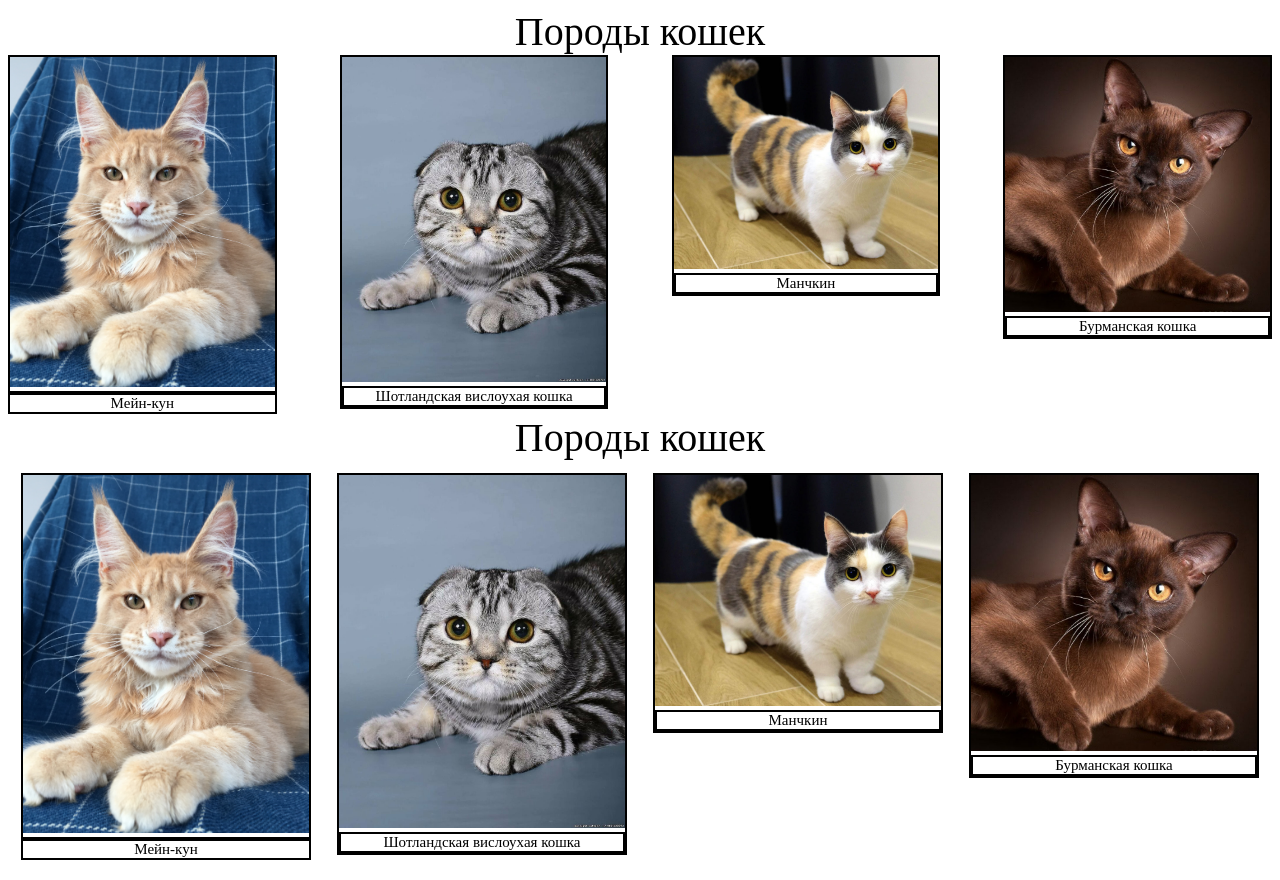
After one commit to dashablokhina/hw, a PHP site: page /index3.html in a window 1280 px wide. The commit adds this page. Run offline with PHP 8.4, Linux system fonts and the light colour scheme.

Commit message:
01.10.21

```diff
--- /dev/null
+++ b/css3.css
@@ -0,0 +1,39 @@
+.grid{
+    height: 100%;
+    width: 100%;
+    border: 1px black;
+}
+.oip{
+    display: grid;
+    grid-template-columns: 1fr 1fr 1fr 1fr ;
+    grid-template-rows: 150px 150px 150px 150px ;
+    grid-column-gap: 5%;
+    grid-template-rows: 5%;
+}
+.one{
+    border: 2px solid black;
+    text-align: center;
+    font: 15px "Times New Roman";
+    background-color: white;
+
+}
+.cattt{
+    font: 40px "Times New Roman";
+    color: black;
+    text-align: center;
+}
+.flex{
+    width:100%;
+    display: flex;
+    flex-direction: row;
+    flex-wrap: wrap;
+    padding: 15% -1%;
+}
+.gr{
+    flex: 1;
+    background-size: 25px;
+    margin: 1%;
+}
+.poroda{
+    border: 2px solid black;
+}
--- /dev/null
+++ b/index3.html
@@ -0,0 +1,85 @@
+<!DOCTYPE html>
+<html lang="en">
+<head>
+    <meta charset="UTF-8">
+    <link rel="stylesheet" href="css3.css">
+    <title>Title</title>
+</head>
+<body>
+<div class="cattt">Породы кошек</div>
+    <div class="oip">
+    <div class="grid">
+            <div class="poroda">
+                <a href="https://lapkins.ru/cat/meyn-kun/">
+                    <img src="3.jpg" alt="" width="100%">
+                </a>
+            </div>
+            <div class="one">Мейн-кун</div>
+    </div>
+        <div class="grid">
+            <div class="poroda">
+                <a href="https://lapkins.ru/cat/shotlandskaya-visloukhaya-koshka/">
+                    <img src="4.jpeg" alt="" width="100%">
+                </a>
+                <div class="one">Шотландская вислоухая кошка</div>
+        </div>
+        </div>
+        <div class="grid">
+                <div class="poroda">
+                    <a href="https://lapkins.ru/cat/manchkin/">
+                        <img src="5.jpg" alt="" width="100%">
+                    </a>
+                    <div class="one">Манчкин</div>
+            </div>
+        </div>
+        <div class="grid">
+                    <div class="poroda">
+                        <a href="https://lapkins.ru/cat/burmanskaya-koshka/">
+                            <img src="7.jpeg" alt="" width="100%">
+                        </a>
+                        <div class="one">Бурманская кошка</div>
+                </div>
+            <div class="grid">
+    </div>
+    </div>
+</div>
+
+
+<div class="cattt">Породы кошек</div>
+<div class="flex">
+    <div class="gr">
+        <div class="poroda">
+            <a href="https://lapkins.ru/cat/meyn-kun/">
+                <img src="3.jpg" alt="" width="100%">
+            </a>
+        </div>
+        <div class="one">Мейн-кун</div>
+    </div>
+    <div class="gr">
+        <div class="poroda">
+            <a href="https://lapkins.ru/cat/shotlandskaya-visloukhaya-koshka/">
+                <img src="4.jpeg" alt="" width="100%">
+            </a>
+            <div class="one">Шотландская вислоухая кошка</div>
+        </div>
+    </div>
+    <div class="gr">
+        <div class="poroda">
+            <a href="https://lapkins.ru/cat/manchkin/">
+                <img src="5.jpg" alt="" width="100%">
+            </a>
+            <div class="one">Манчкин</div>
+        </div>
+    </div>
+    <div class="gr">
+        <div class="poroda">
+            <a href="https://lapkins.ru/cat/burmanskaya-koshka/">
+                <img src="7.jpeg" alt="" width="100%">
+            </a>
+            <div class="one">Бурманская кошка</div>
+        </div>
+
+    </div>
+</div>
+</body>
+</html>
```
Also changed, not shown: index.html (+9 -2 lines), stylee.css (+11 -0 lines), 3.jpg (added), 4.jpeg (added), 5.jpg (added), 7.jpeg (added).
